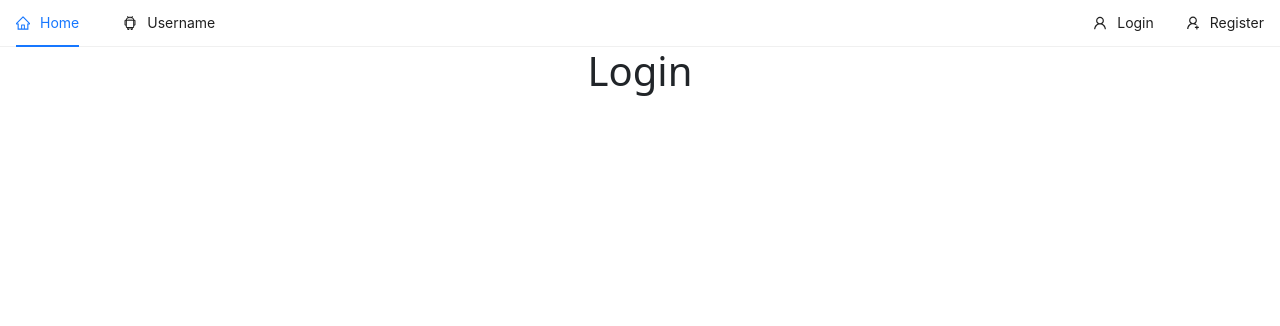
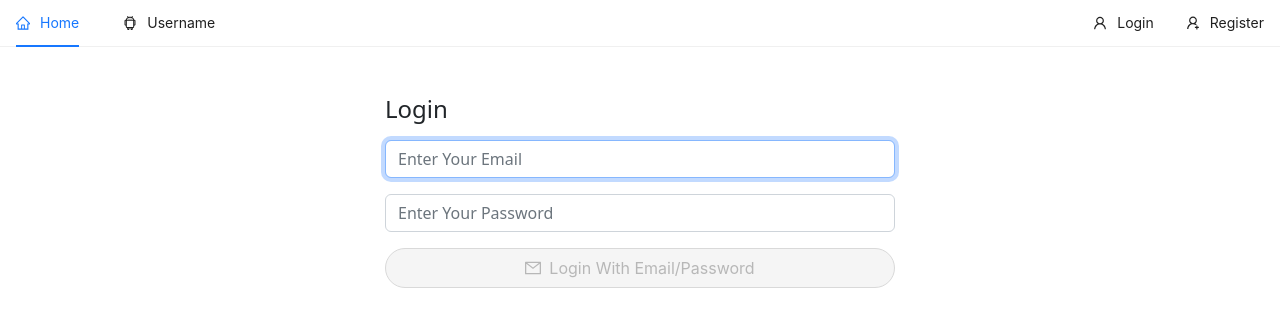
Before and after one commit to saurabhnegi35/Ecommerce_Web_App_React, a React (Create React App) app: page /login in a window 1280 px wide. Shown: the top 326 px of the page. Built offline with nearby package versions, Linux system fonts and the light colour scheme; no server answers.

Commit message:
Added Login Page

```diff
--- a/src/pages/auth/Login.js
+++ b/src/pages/auth/Login.js
@@ -1,9 +1,63 @@
-import React from 'react';
+import React, { useState } from 'react';
+import { auth } from '../../firebase';
+import { toast } from 'react-toastify';
+import { Button } from 'antd';
+import { MailOutlined } from '@ant-design/icons';
+const Login = () => {
+  const [email, setEmail] = useState('');
+  const [password, setPassword] = useState('');
+  const url = process.env.REACT_APP_REGISTER_REDIRECT_URL;
 
-const Login = () => {
+  const handleSubmit = async (e) => {
+    e.preventDefault();
+    console.log(email, password);
+  };
+
+  const loginForm = () => (
+    <form onSubmit={handleSubmit}>
+      <div className="mb-3 mt-3">
+        <input
+          type="email"
+          className="form-control"
+          value={email}
+          onChange={(e) => setEmail(e.target.value)}
+          autoFocus
+          placeholder="Enter Your Email"
+        />
+      </div>
+      <input
+        type="password"
+        className="form-control mb-3"
+        value={password}
+        onChange={(e) => setPassword(e.target.value)}
+        placeholder="Enter Your Password"
+      />
+      {/* <button type="submit" className="btn btn-outline-primary mt-3">
+        Login
+      </button> */}
+      <Button
+        onClick={handleSubmit}
+        type="primary"
+        className="mb-3 "
+        block
+        shape="round"
+        size="large"
+        disabled={!email || password.length < 6}
+        icon={<MailOutlined />}
+      >
+        Login With Email/Password
+      </Button>
+    </form>
+  );
+
   return (
-    <div>
-      <h1 className="text-center">Login</h1>
+    <div className="container p-5">
+      <div className="row">
+        <div className="col-md-6 offset-md-3">
+          <h4>Login</h4>
+          {loginForm()}
+        </div>
+      </div>
     </div>
   );
 };
--- a/src/pages/auth/Register.js
+++ b/src/pages/auth/Register.js
@@ -37,6 +37,7 @@
         value={email}
         onChange={(e) => setEmail(e.target.value)}
         autoFocus
+        placeholder="Enter Your Email"
       />
       <button type="submit" className="btn btn-outline-primary mt-3">
         Register
```
